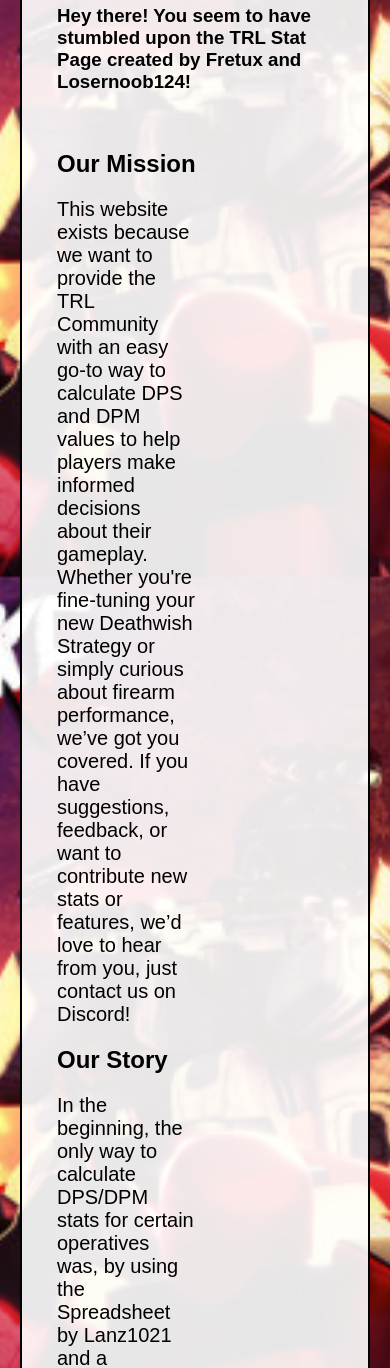
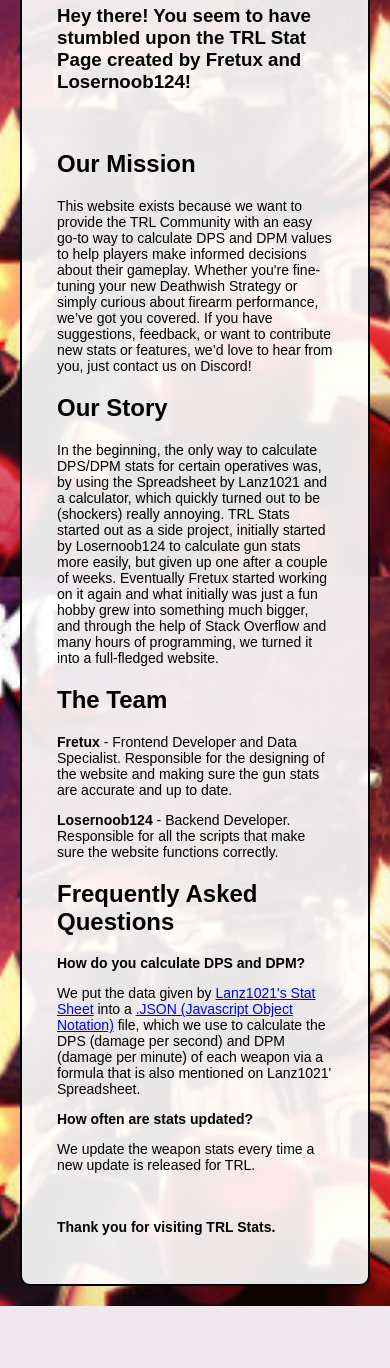
Before and after one commit to ScriptSorcerer20/TRL-gun-stats, a Flask app: page /about_us in a window 390 px wide. Shown: the part 267-1635 px from the top of the page. After the commit the page ends 1573 px from the top, so only its background shows below. Run offline with Flask 3, Linux system fonts and the light colour scheme.

Commit message:
fixed the mobile design for gun stats and calculator, about_us.html is gay lmao

```diff
--- a/static/style.css
+++ b/static/style.css
@@ -203,6 +203,12 @@ nav {
     display: none;
 }
 
+.about_us_text {
+    font-size: 20px;
+    width: 50%;
+    overflow: auto;
+}
+
 /* Show the icon only on smaller screens */
 @media screen and (max-width: 600px) {
     #search {
@@ -210,13 +216,7 @@ nav {
     }
 
     .about_us_text {
-        font-size: 16px;
+        font-size: 14px;
         width: 100%;
     }
 }
-
-.about_us_text {
-    font-size: 20px;
-    width: 50%;
-    overflow: auto;
-}
```
